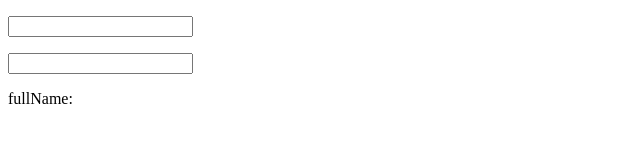
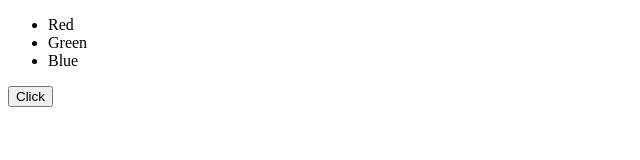
Before and after one commit to nittamatama/vue_todo, a plain HTML site: page index.html in a window 1280 px wide. Shown: the whole page, without its empty margins (0-640 px from the left). Drawn offline with nearby package versions, Linux system fonts and the light colour scheme.

Commit message:
deepオプション

```diff
--- a/index.html
+++ b/index.html
@@ -9,9 +9,12 @@
 </head>
 <body>
   <div id="app">
-    <p><input type="text" v-model="firstName"></p>
-    <p><input type="text" v-model="lastName"></p>
-    <p>fullName: {{ fullName }}</p>
+    <ul>
+      <li v-for="color in colors">
+        {{ color.name }}
+      </li>
+    </ul>
+    <button v-on:click="onClick">Click</button>
   </div>
   <script src="https://unpkg.com/vue@3.1.5"></script>
   <script src="js/main.js"></script>
--- a/js/main.js
+++ b/js/main.js
@@ -1,29 +1,22 @@
-// const app = Vue.createApp({
-//   data: () => ({
-//     firstName: '',
-//     lastName: '',
-//     fullName: ''
-//   }),
-//   watch: {
-//     firstName: function (value) {
-//       this.fullName = value + ' ' + this.lastName
-//     },
-//     lastName: function (value) {
-//       this.fullName = this.firstName + ' ' + value
-//     }
-//   }
-// })
-// app.mount('#app')
-
-
 const app = Vue.createApp({
   data: () => ({
-    firstName: '',
-    lastName: '',
+    colors: [
+      { name: 'Red' },
+      { name: 'Green' },
+      { name: 'Blue' }
+    ]
   }),
-  computed: {
-    fullName: function () {
-      return this.firstName + ' ' + this.lastName
+  watch: {
+    colors: {
+      handler: function (newValue, oldValue) {
+        console.log('Updated')
+      },
+      deep: true
+    }
+  },
+  methods: {
+    onClick: function (event) {
+      this.colors[1].name = 'White'
     }
   }
 })
```
